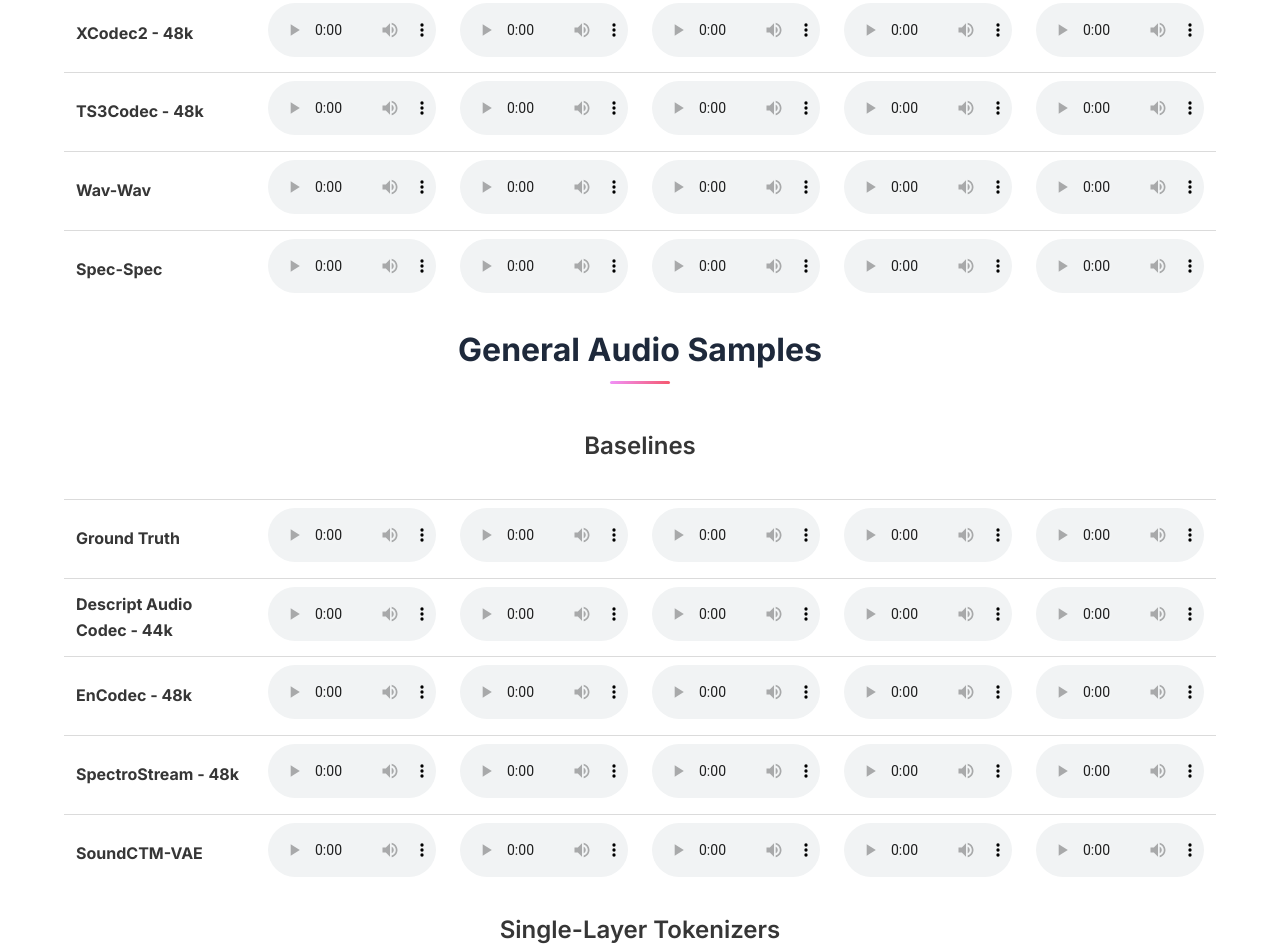
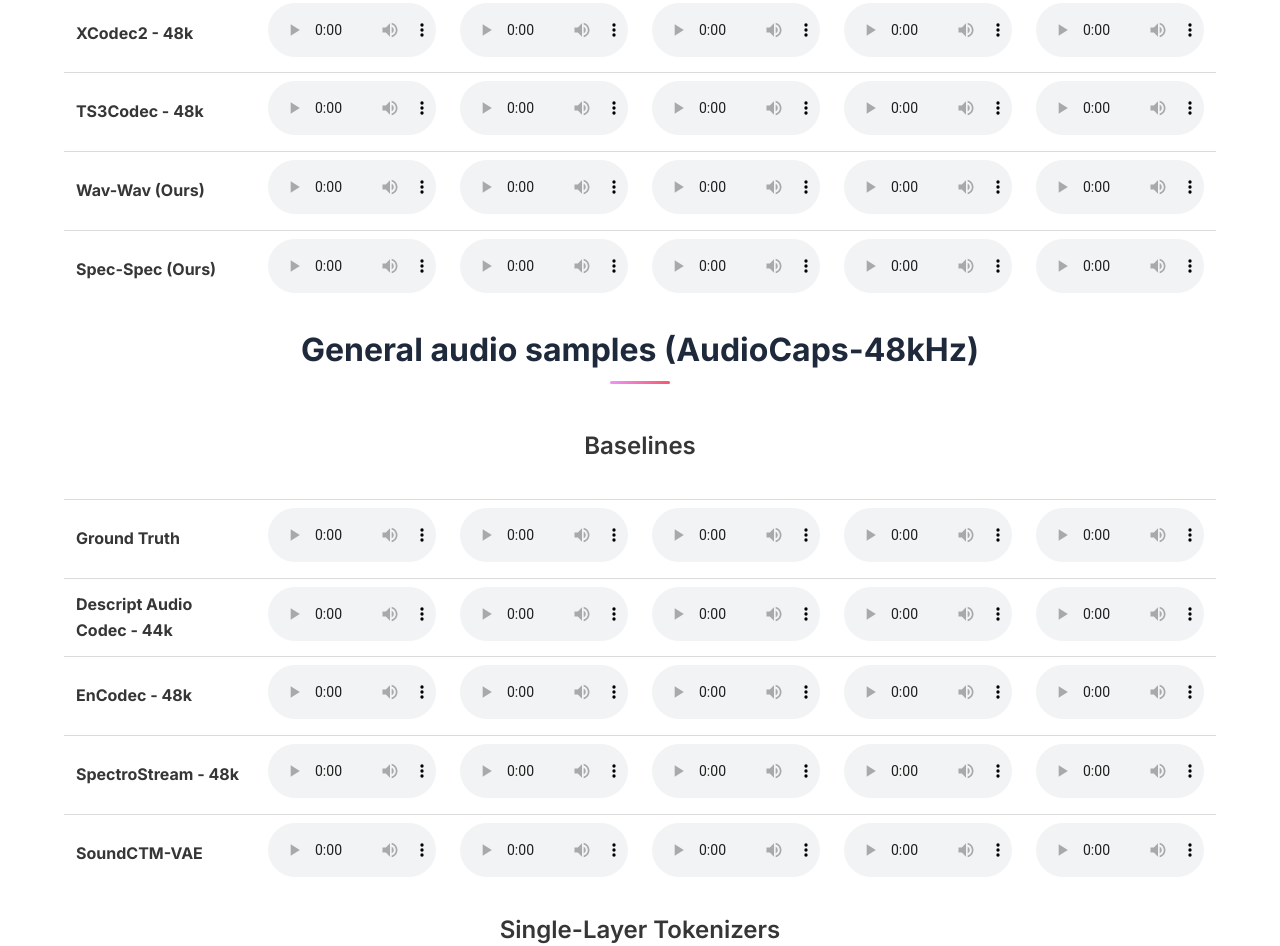
Before and after one commit to icassp2026submission/singlelayertokenizer_demo, a plain HTML site: page index.html in a window 1280 px wide. Shown: the part 2626-3572 px from the top of the page. Drawn offline with nearby package versions, Linux system fonts and the light colour scheme; some icons are missing.

Commit message:
updated headings and URLS

```diff
--- a/index.html
+++ b/index.html
@@ -170,7 +170,7 @@
 
             </tbody>
           </table>
-        <h2 id="section_1" class="title is-3">Voice Samples</h2>
+        <h2 id="section_1" class="title is-3">Speech samples (VCTK-48kHz)</h2>
         <h3 class="title is-4" style="margin-top:2em;">Baselines</h3>
         <div class="table-container">
           <table class="table" align="left" style="table-layout: fixed; word-break: break-word; width: 100%;">
@@ -300,7 +300,7 @@
                 <td style="width:20%;"><audio controls style="width:100%;" src="static/audio/speech/ts3codec/example_4.wav"></audio></td>
               </tr>
               <tr>
-                <th style="text-align: left; vertical-align: middle;">Wav-Wav</th>
+                <th style="text-align: left; vertical-align: middle;">Wav-Wav (Ours)</th>
                 <td style="width:20%;"><audio controls style="width:100%;" src="static/audio/speech/wavwav/example_0.wav"></audio></td>
                 <td style="width:20%;"><audio controls style="width:100%;" src="static/audio/speech/wavwav/example_1.wav"></audio></td>
                 <td style="width:20%;"><audio controls style="width:100%;" src="static/audio/speech/wavwav/example_2.wav"></audio></td>
@@ -308,7 +308,7 @@
                 <td style="width:20%;"><audio controls style="width:100%;" src="static/audio/speech/wavwav/example_4.wav"></audio></td>
               </tr>
               <tr>
-                <th style="text-align: left; vertical-align: middle;">Spec-Spec</th>
+                <th style="text-align: left; vertical-align: middle;">Spec-Spec (Ours)</th>
                 <td style="width:20%;"><audio controls style="width:100%;" src="static/audio/speech/specspec/example_0.wav"></audio></td>
                 <td style="width:20%;"><audio controls style="width:100%;" src="static/audio/speech/specspec/example_1.wav"></audio></td>
                 <td style="width:20%;"><audio controls style="width:100%;" src="static/audio/speech/specspec/example_2.wav"></audio></td>
@@ -319,7 +319,7 @@
           </table>
         </div>
 
-        <h2 id="section_1" class="title is-3">General Audio Samples</h2>
+        <h2 id="section_1" class="title is-3">General audio samples (AudioCaps-48kHz)</h2>
         <h3 class="title is-4" style="margin-top:2em;">Baselines</h3>
         <div class="table-container">
           <table class="table" align="left" style="table-layout: fixed; word-break: break-word; width: 100%;">
@@ -441,7 +441,7 @@
                 <td style="width:20%;"><audio controls style="width:100%;" src="static/audio/general_audio/xc2/example_4.wav"></audio></td>
               </tr>
               <tr>
-                <th style="text-align: left; vertical-align: middle;">Wav-Wav</th>
+                <th style="text-align: left; vertical-align: middle;">Wav-Wav (Ours)</th>
                 <td style="width:20%;"><audio controls style="width:100%;" src="static/audio/general_audio/wavwav/example_0.wav"></audio></td>
                 <td style="width:20%;"><audio controls style="width:100%;" src="static/audio/general_audio/wavwav/example_1.wav"></audio></td>
                 <td style="width:20%;"><audio controls style="width:100%;" src="static/audio/general_audio/wavwav/example_2.wav"></audio></td>
@@ -449,7 +449,7 @@
                 <td style="width:20%;"><audio controls style="width:100%;" src="static/audio/general_audio/wavwav/example_4.wav"></audio></td>
               </tr>
               <tr>
-                <th style="text-align: left; vertical-align: middle;">Spec-Spec</th>
+                <th style="text-align: left; vertical-align: middle;">Spec-Spec (Ours)</th>
                 <td style="width:20%;"><audio controls style="width:100%;" src="static/audio/general_audio/specspec/example_0.wav"></audio></td>
                 <td style="width:20%;"><audio controls style="width:100%;" src="static/audio/general_audio/specspec/example_1.wav"></audio></td>
                 <td style="width:20%;"><audio controls style="width:100%;" src="static/audio/general_audio/specspec/example_2.wav"></audio></td>
@@ -512,7 +512,7 @@
           <strong>TS3Codec</strong>: No official implementation available see <a href="https://github.com/Ereboas/MagiCodec/blob/main/roformer.py" target="_blank">MagiCodec implementation</a>
         </li>
         <li>
-          <strong>SoundCTM-VAE:</strong> <a href="https://github.com/sony/soundctm" target="_blank">https://github.com/sony/soundctm</a>
+          <strong>SoundCTM-VAE:</strong> <a href="https://github.com/koichi-saito-sony/soundctm_dit_iclr" target="_blank">https://github.com/koichi-saito-sony/soundctm_dit_iclr</a>
         </li>
       </ol>
 
```
